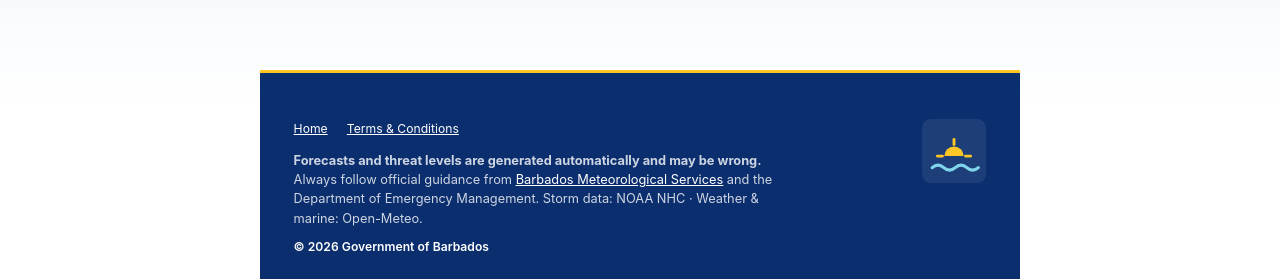
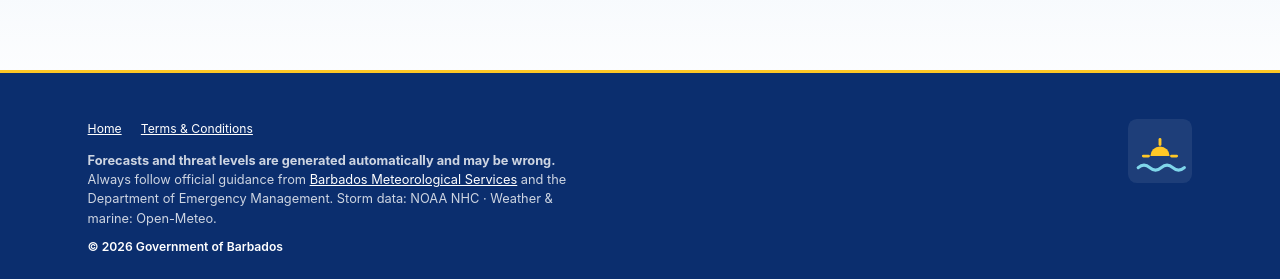
Before and after one commit to govtech-bb/barbados-weather, a website: page web/index.html in a window 1280 px wide. Shown: the part 932-1211 px from the top of the page. Drawn offline with nearby package versions, Linux system fonts and the light colour scheme; no server answers.

Commit message:
fix(web): make gov.bb footer full-bleed (override legacy footer max-width)
Co-Authored-By: Claude Opus 4.8 <noreply@anthropic.com>

```diff
--- a/web/index.html
+++ b/web/index.html
@@ -470,7 +470,7 @@
     .gov-feedback h2, .gov-feedback p { color: #0b0c0c; }
     .gov-feedback h2 { font-size: 1.05rem; margin-bottom: 0.3rem; }
     .gov-feedback a { color: var(--gov-link); text-decoration: underline; }
-    .gov-footer { background: var(--navy); color: rgba(255,255,255,0.85); border-top: 3px solid var(--gold); margin-top: 2rem; text-align: left; }
+    .gov-footer { background: var(--navy); color: rgba(255,255,255,0.85); border-top: 3px solid var(--gold); margin: 2rem 0 0; max-width: none; text-align: left; }
     .gov-footer__inner { display: flex; align-items: flex-start; justify-content: space-between; gap: 1.5rem; padding-top: 1.5rem; padding-bottom: 1.5rem; }
     .gov-footer__nav { display: flex; gap: 1.2rem; margin-bottom: 0.7rem; }
     .gov-footer a { color: #fff; text-decoration: underline; }
```
